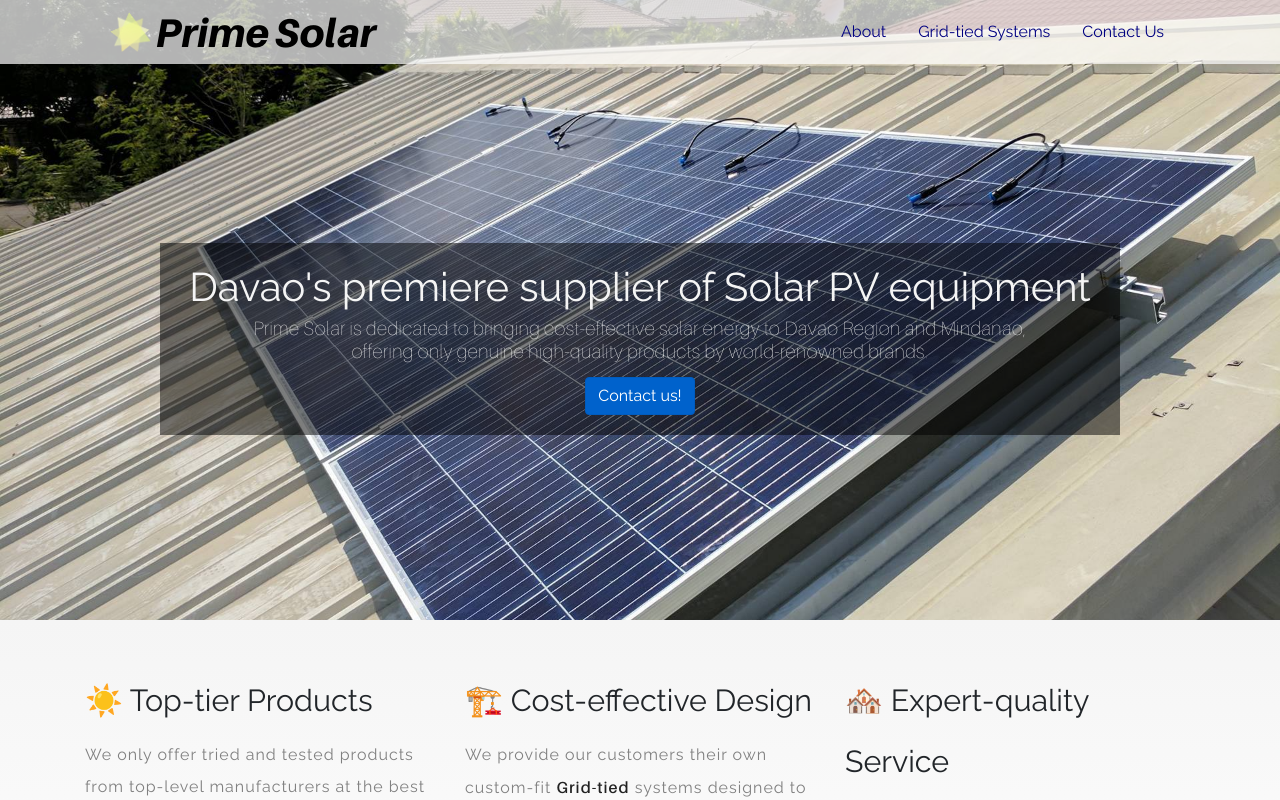
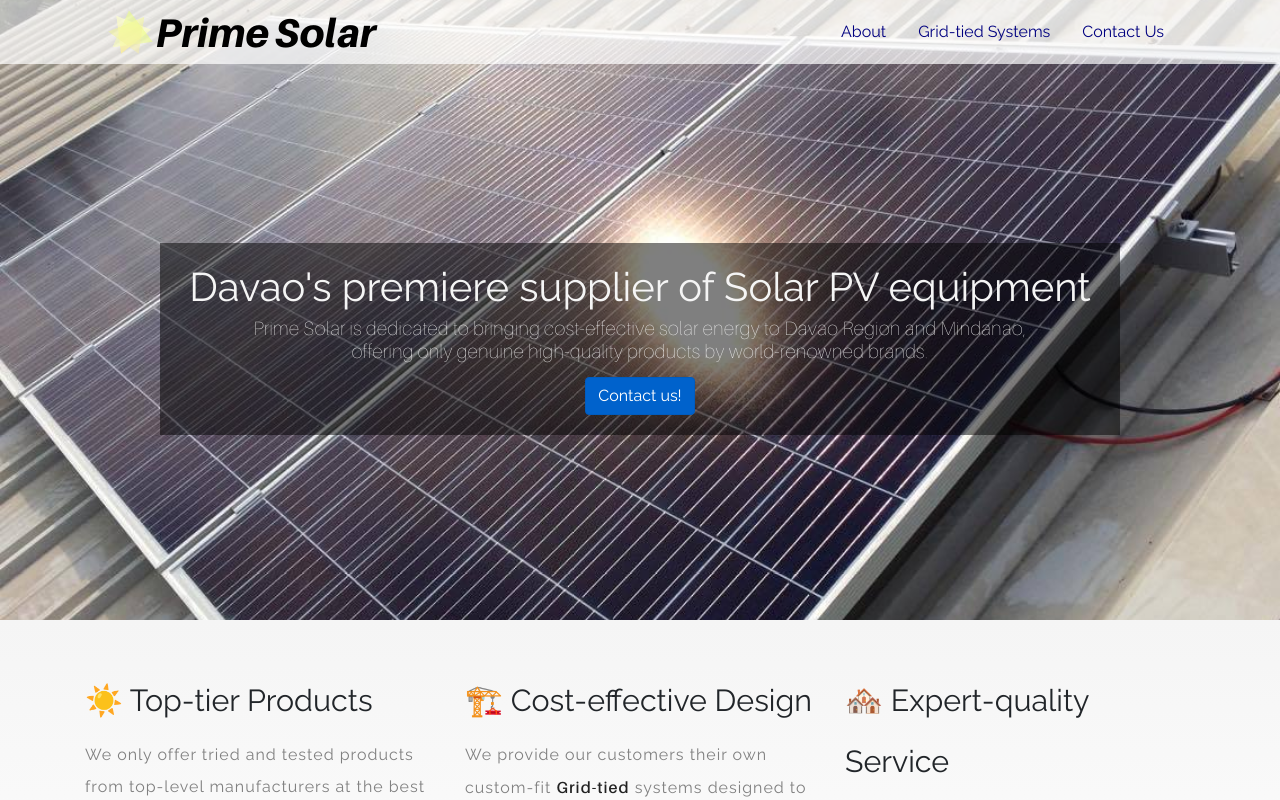
Before and after one commit to aomanaloto/primesolarph, a plain HTML site: page index.html in a window 1280 px wide. In both pictures the pointer is over the picture 130 px from the left and 32 px from the top of the page. Drawn offline with nearby package versions, Linux system fonts and the light colour scheme; files whose address does not match are found by name.

Commit message:
Update ps.css
Logo hover and header bg-img

```diff
--- a/ps.css
+++ b/ps.css
@@ -104,6 +104,11 @@ html,body {
     height: 40px;
 }
 
+.header-logo-img:hover, .contact-logo-img:hover {
+    transform: rotate(360deg) scale(1.1);
+    transition-duration: 0.2s;
+}
+
 .header-logo-txt {
     font-family: 'aileron-heavyitalic';
     color: black;
@@ -136,7 +141,7 @@ html,body {
 .page {
     width: 100%;
     height: 620px;
-    background-image: url(ps-files/ps-pics/rtj-1.jpg);
+    background-image: url(ps-files/ps-pics/page-img-3.jpg);
     background-repeat: no-repeat;
     background-position: bottom;
 
@@ -146,6 +151,7 @@ html,body {
 /*    page-img-3 : center */
 /*    page-img-4 : center */
 /*    page-img-5 : bottom*/
+
 
     background-size: cover;
     background-attachment: fixed;
@@ -170,6 +176,7 @@ html,body {
 
 /*    vertical-align: middle;*/
 /*    justify-content: center;*/
+
 /*    margin: auto;*/
 /*    display: inline-block;*/
 }
@@ -621,10 +628,6 @@ html,body {
     }
 }
 
-
-
-
-
-.carousel-caption-settings {
-
+.i-logo:hover {
+/*    color:navy;*/
 }
```
